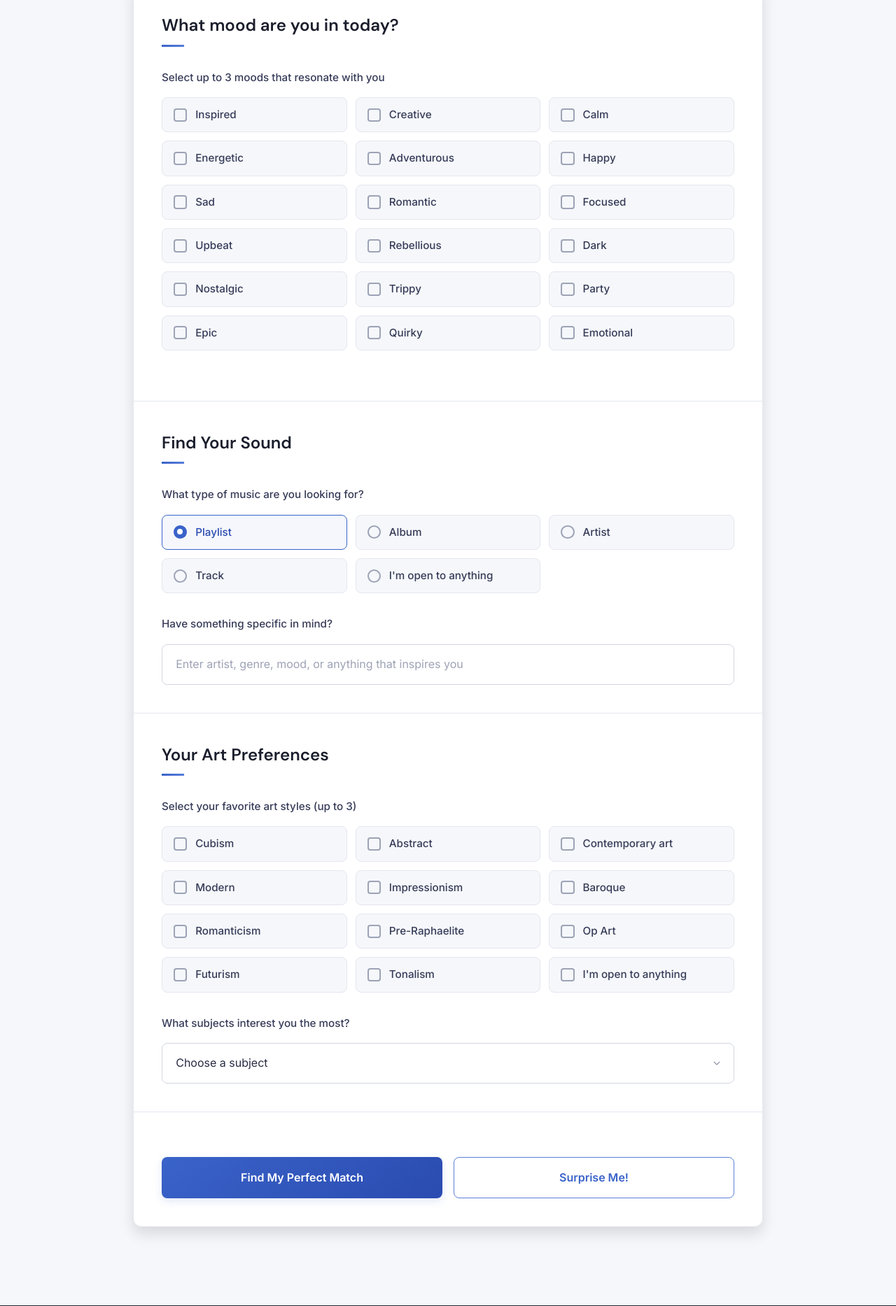
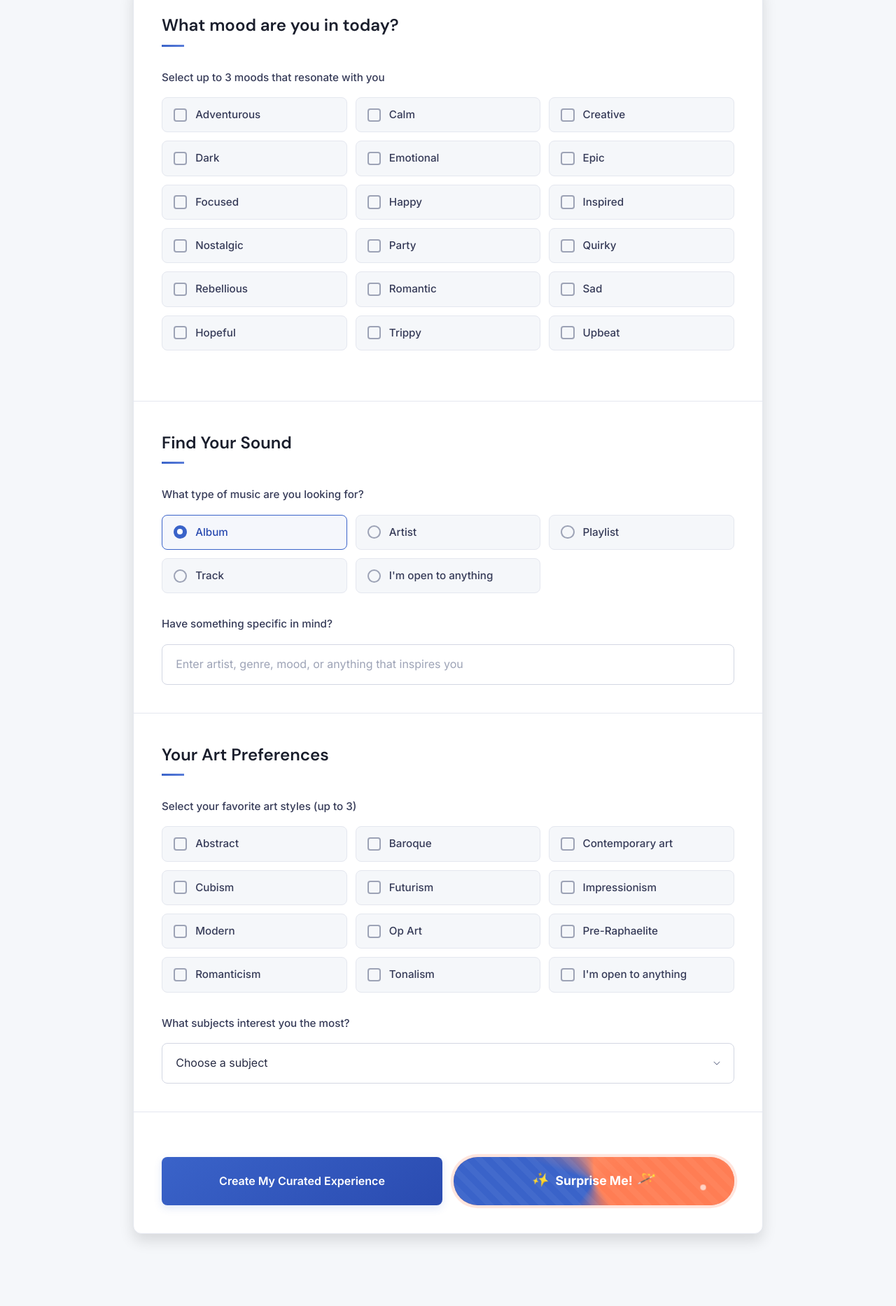
Before and after one commit to lawrence-ivan-reyes/acs-2930-artsonix, a Flask app: page / in a window 1280 px wide; the page is wider, and only the part inside the window is pictured. Shown: the part 760-2627 px from the top of that part at 70% size. Run offline with Flask 3, Linux system fonts and the light colour scheme; style sheets or scripts are compiled from the project's sources; parts of the project's set-up code (start-up, migrations or seed data) failed here and were passed over.

Commit message:
updated form fields and surprise me button

```diff
--- a/static/css/custom.css
+++ b/static/css/custom.css
@@ -900,30 +900,139 @@
   }
 
   .btn-surprise {
-    background: white;
-    color: var(--primary);
-    font-weight: 600;
-    font-size: 1rem;
-    padding: 1rem 1.5rem;
-    border-radius: var(--radius-md);
-    border: 1px solid var(--primary-light);
+    position: relative;
+    background: linear-gradient(135deg, #ff9e74, #ff7d54, #5a7dd9, #3a63c9);
+    background-size: 300% 300%;
+    color: white;
+    font-weight: 700;
+    font-size: 1.1rem;
+    padding: 1.2rem 2rem;
+    border-radius: 50px;
+    border: none;
     cursor: pointer;
-    transition: all var(--transition);
     text-align: center;
     display: inline-flex;
     align-items: center;
     justify-content: center;
-  }
+    overflow: hidden;
+    box-shadow:
+      0 6px 20px rgba(58, 99, 201, 0.25),
+      0 2px 5px rgba(0, 0, 0, 0.1),
+      inset 0 0 0 2px rgba(255, 255, 255, 0.3);
+    animation: gradientShift 8s ease infinite, pulse 2s infinite;
+    transition: all 0.4s cubic-bezier(0.175, 0.885, 0.32, 1.275);
+    z-index: 10;
+  }
+
+  .btn-surprise::before {
+    content: "";
+    position: absolute;
+    inset: -4px;
+    background: conic-gradient(
+      from 0deg,
+      rgba(255, 125, 84, 0),
+      rgba(255, 125, 84, 1),
+      rgba(255, 125, 84, 1),
+      rgba(58, 99, 201, 1),
+      rgba(58, 99, 201, 1),
+      rgba(58, 99, 201, 0)
+    );
+    border-radius: 52px;
+    animation: rotate 4s linear infinite;
+    z-index: -1;
+  }
+
+  .btn-surprise::after {
+    content: "";
+    position: absolute;
+    inset: 0;
+    border-radius: 50px;
+    background: linear-gradient(
+      45deg,
+      transparent 25%,
+      rgba(255, 255, 255, 0.4) 25%,
+      rgba(255, 255, 255, 0.4) 50%,
+      transparent 50%,
+      transparent 75%,
+      rgba(255, 255, 255, 0.4) 75%
+    );
+    background-size: 25px 25px;
+    opacity: 0.3;
+    mix-blend-mode: soft-light;
+    z-index: 1;
+    animation: shimmer 2s linear infinite;
+    pointer-events: none;
+  }
+
+  .surprise-text-container {
+    position: relative;
+    display: flex;
+    align-items: center;
+    justify-content: center;
+    gap: 0.5rem;
+    z-index: 2;
+  }
+
+  .sparkle {
+    position: absolute;
+    background: white;
+    border-radius: 50%;
+    opacity: 0;
+    transform: scale(0);
+    z-index: 3;
+    pointer-events: none;
+  }
+
+    .sparkle:nth-child(1) { top: -10px; left: 10%; animation: sparkle 2s ease infinite 0.1s; }
+    .sparkle:nth-child(2) { top: 50%; right: -5px; animation: sparkle 2s ease infinite 0.4s; }
+    .sparkle:nth-child(3) { bottom: -8px; left: 25%; animation: sparkle 2s ease infinite 0.7s; }
+    .sparkle:nth-child(4) { top: 30%; left: -5px; animation: sparkle 2s ease infinite 1s; }
+    .sparkle:nth-child(5) { bottom: 30%; right: 10%; animation: sparkle 2s ease infinite 1.3s; }
+
+  .surprise-icon {
+    display: inline-block;
+    font-size: 1.2rem;
+    animation: bounce 2s ease infinite;
+  }
+
 
   .btn-surprise:hover {
-    background-color: var(--gray-100);
-    border-color: var(--primary);
-    transform: translateY(-2px);
-    box-shadow: var(--shadow-md);
+    transform: translateY(-5px) scale(1.05);
+    box-shadow:
+      0 15px 25px rgba(58, 99, 201, 0.3),
+      0 5px 10px rgba(0, 0, 0, 0.1),
+      inset 0 0 0 3px rgba(255, 255, 255, 0.5);
+    background-size: 200% 200%;
   }
 
   .btn-surprise:active {
-    transform: translateY(0);
+    transform: translateY(0) scale(0.98);
+    box-shadow: 0 5px 15px rgba(58, 99, 201, 0.2);
+  }
+
+  @keyframes gradientShift {
+    0% { background-position: 0% 50%; }
+    50% { background-position: 100% 50%; }
+    100% { background-position: 0% 50%; }
+  }
+
+  @keyframes shimmer {
+    0% { background-position: 0 0; }
+    100% { background-position: 50px 0; }
+  }
+
+  @keyframes bounce {
+    0%, 100% { transform: translateY(0) rotate(0); }
+    50% { transform: translateY(-3px) rotate(20deg); }
+  }
+
+  @keyframes sparkle {
+    0% { transform: scale(0); opacity: 0; }
+    20% { transform: scale(1); opacity: 0.8; }
+    40% { transform: scale(0.2); opacity: 0.5; }
+    60% { transform: scale(1.2); opacity: 0.9; }
+    80% { transform: scale(0.5); opacity: 0.3; }
+    100% { transform: scale(0); opacity: 0; }
   }
 
   /* Modal Styling */
--- a/templates/index.html
+++ b/templates/index.html
@@ -12,7 +12,7 @@
     <div class="art-frame art-frame-3"></div>
 
     <!-- Gallery nameplate -->
-    <div class="gallery-nameplate">Featured Exhibition</div>
+    <div class="gallery-nameplate">Curated For You</div>
 
     <div class="music-note note-1">♪</div>
     <div class="music-note note-2">♫</div>
@@ -46,8 +46,8 @@
                     <p class="form-label">Select up to 3 moods that resonate with you</p>
 
                     <div class="checkbox-container">
-                        {% for mood in ["Inspired", "Creative", "Calm", "Energetic", "Adventurous", "Happy", "Sad", "Romantic", "Focused", "Upbeat", "Rebellious", "Dark", "Nostalgic", "Trippy", "Party", "Epic", "Quirky", "Emotional"] %}
-                            <label class="checkbox-label">
+                        {% for mood in ["Adventurous", "Calm", "Creative", "Dark", "Emotional", "Epic", "Focused", "Happy", "Inspired", "Nostalgic", "Party", "Quirky", "Rebellious", "Romantic", "Sad", "Hopeful", "Trippy", "Upbeat"] %}
+                        <label class="checkbox-label">
                                 <input type="checkbox" name="moods" value="{{ mood }}" class="mood-checkbox">
                                 <span>{{ mood }}</span>
                             </label>
@@ -62,7 +62,7 @@
                     <div class="mb-6">
                         <p class="form-label">What type of music are you looking for?</p>
                         <div class="radio-container">
-                            {% for media in ["Playlist", "Album", "Artist", "Track", "I'm open to anything"] %}
+                            {% for media in ["Album", "Artist", "Playlist", "Track", "I'm open to anything"] %}
                                 <label class="radio-label">
                                     <input type="radio" name="rec_type" value="{{ media.lower() }}" {% if loop.first %}checked{% endif %}>
                                     <span>{{ media }}</span>
@@ -84,8 +84,8 @@
                     <div class="mb-6">
                         <p class="form-label">Select your favorite art styles (up to 3)</p>
                         <div class="checkbox-container">
-                            {% for art_style in ["Cubism", "Abstract", "Contemporary art", "Modern", "Impressionism", "Baroque", "Romanticism", "Pre-Raphaelite", "Op Art", "Futurism", "Tonalism", "I'm open to anything"] %}
-                                <label class="checkbox-label">
+                            {% for art_style in ["Abstract", "Baroque", "Contemporary art", "Cubism", "Futurism", "Impressionism", "Modern", "Op Art", "Pre-Raphaelite", "Romanticism", "Tonalism", "I'm open to anything"] %}
+                            <label class="checkbox-label">
                                     <input type="checkbox" name="art_styles" value="{{ art_style }}" class="art-style-checkbox">
                                     <span>{{ art_style }}</span>
                                 </label>
@@ -111,10 +111,21 @@
                 <div class="form-section">
                     <div class="buttons-container">
                         <button type="submit" class="btn-primary">
-                            <span>Find My Perfect Match</span>
+                            <span>Create My Curated Experience</span>
                         </button>
                         <button type="button" id="surpriseBtn" class="btn-surprise">
-                            <span>Surprise Me!</span>
+                            <!-- Sparkle elements -->
+                            <div class="sparkle" style="width:8px; height:8px;"></div>
+                            <div class="sparkle" style="width:6px; height:6px;"></div>
+                            <div class="sparkle" style="width:10px; height:10px;"></div>
+                            <div class="sparkle" style="width:7px; height:7px;"></div>
+                            <div class="sparkle" style="width:9px; height:9px;"></div>
+
+                            <div class="surprise-text-container">
+                                <span class="surprise-icon">✨</span>
+                                <span>Surprise Me!</span>
+                                <span class="surprise-icon">🪄</span>
+                            </div>
                         </button>
                     </div>
                 </div>
```
